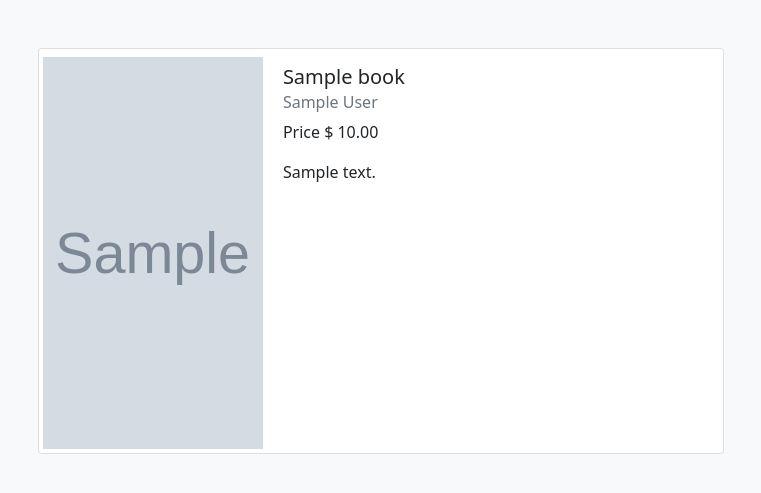
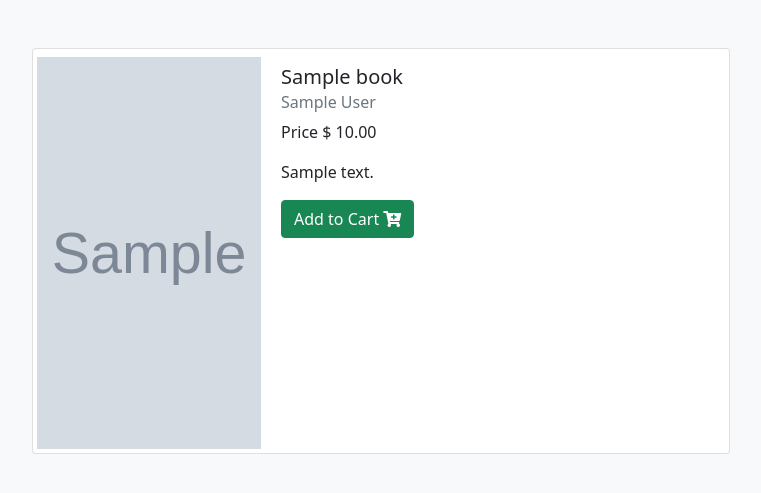
Before and after one commit to NathanPerrine/flaskEcommerce, a Flask app: page /shop/full-item/1 in a window 1280 px wide. Shown: the part 57-550 px from the top of the page, without its empty margins (259-1020 px from the left). Run offline with Flask 2, Linux system fonts and the light colour scheme; a user stored in the database is signed in; tables that the repository leaves empty hold one stand-in row (values such as "Sample post"); grey boxes marked "Sample" are stand-in pictures; some libraries are stand-ins or nearby versions.

Commit message:
Can add books to cart

```diff
--- a/app/blueprints/shop/routes.py
+++ b/app/blueprints/shop/routes.py
@@ -1,19 +1,19 @@
 from . import shop
 from flask import render_template, redirect, url_for, flash
 from flask_login import login_required, current_user
-# from .forms import shop
 from app.blueprints.seller.models import Book
+from app.blueprints.shop.models import Cart
 
 @shop.route('/')
 def index():
     title = 'Home'
     return render_template('index.html', title=title)
 
-@shop.route('/cart')
-def cart():
+@shop.route('/view-cart')
+def view_cart():
     title = "Cart"
 
-    return render_template('cart.html', title=title)
+    return render_template('view_cart.html', title=title)
 
 @shop.route('/store')
 def store():
@@ -29,3 +29,11 @@ def full_item(item_id):
     title = f"{item} Full Info"
 
     return render_template('full_item.html', title = title, item = item)
+
+@shop.route('/add-to-cart/<item_id>')
+@login_required
+def add_to_cart(item_id):
+    item = Book.query.get_or_404(item_id)
+    new_cart = Cart(user_id = current_user.id, book_id = item.id)
+    flash(f"{item.title} has been added to your cart.", "success")
+    return redirect(url_for('shop.store'))
--- a/app/templates/base.html
+++ b/app/templates/base.html
@@ -22,7 +22,7 @@
                         <a class="nav-link active" aria-current="page" href="{{ url_for('shop.index') }}">Home</a>
                         <a class="nav-link" href="{{ url_for('shop.store') }}">View Store</a>
                         {% if current_user.is_authenticated %}
-                        <a class="nav-link" href="{{ url_for('shop.cart') }}">View Your Cart</a>
+                        <a class="nav-link" href="{{ url_for('shop.view_cart') }}">View Your Cart</a>
                         <a class="nav-link" href="{{ url_for('seller.upload_item') }}">Start Selling!</a>
                         {% endif %}
                     </div>
--- a/app/templates/full_item.html
+++ b/app/templates/full_item.html
@@ -15,6 +15,7 @@
                     <h6 class="card-subtitle mb-2 text-muted">{{ item.author }}</h6>
                     <p class="card-text">Price $ {{item.price}}</p>
                     <p class="card-text">{{ item.desc }}</p>
+                    <button type="button" class="btn btn-success" data-bs-dismiss="modal">Add to Cart <i class="fas fa-cart-plus"></i></button>
                 </div>
             </div>
         </div>
--- a/app/templates/store.html
+++ b/app/templates/store.html
@@ -36,7 +36,8 @@
                         <img src="{{ book.image_url }}" class="card-img-top" style="width: 100%" alt="...">
                     </div>
                     <div class="modal-footer justify-content-between">
-                <button type="button" class="btn btn-success" data-bs-dismiss="modal">Add to Cart</button>
+                        <a href="{{ url_for('shop.add_to_cart', item_id=book.id) }}" class="btn btn-success">Add to Cart <i class="fas fa-cart-plus"></i></a>
+                        <!-- <button type="button" class="btn btn-success" data-bs-dismiss="modal"></button> -->
                         <button type="button" class="btn btn-info" data-bs-dismiss="modal">More Info</button>
                         <button type="button" class="btn btn-secondary" data-bs-dismiss="modal">Close</button>
                     </div>
```
Also changed, not shown: app/blueprints/shop/models.py (+11 -0 lines), migrations/versions/51d01388e299_.py (added, +35 -0 lines), app/templates/view_cart.html (renamed from app/templates/cart.html). Lines whose indentation alone changed are shown as unchanged.
